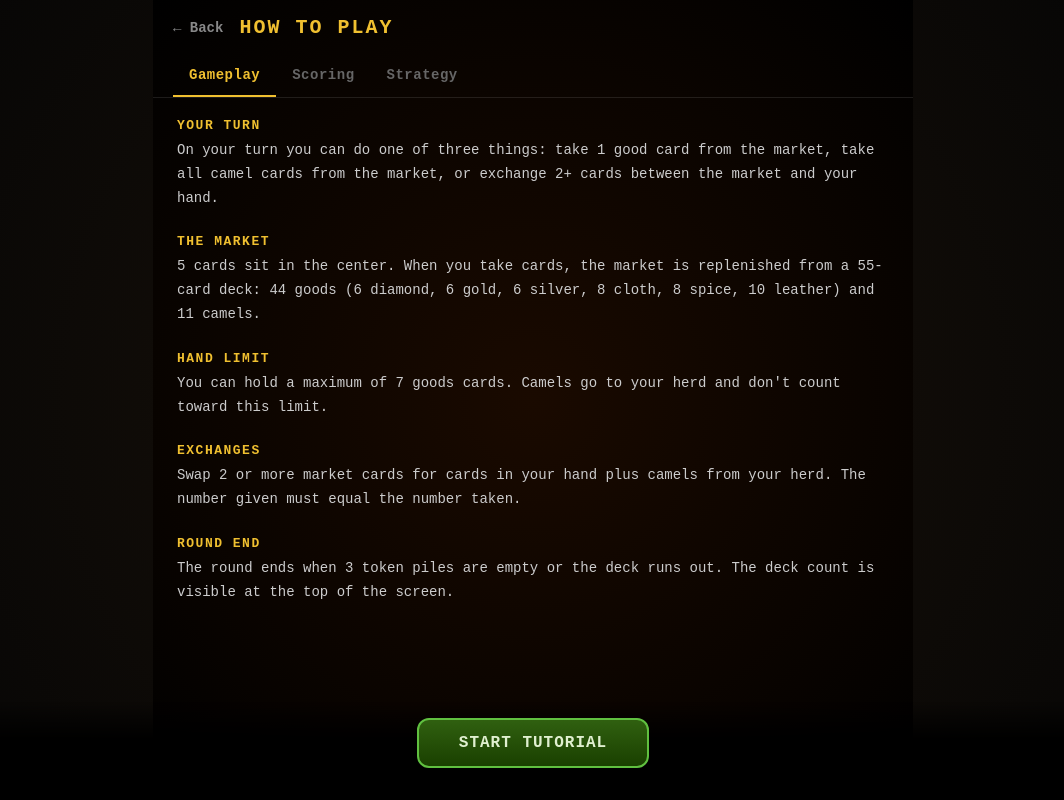
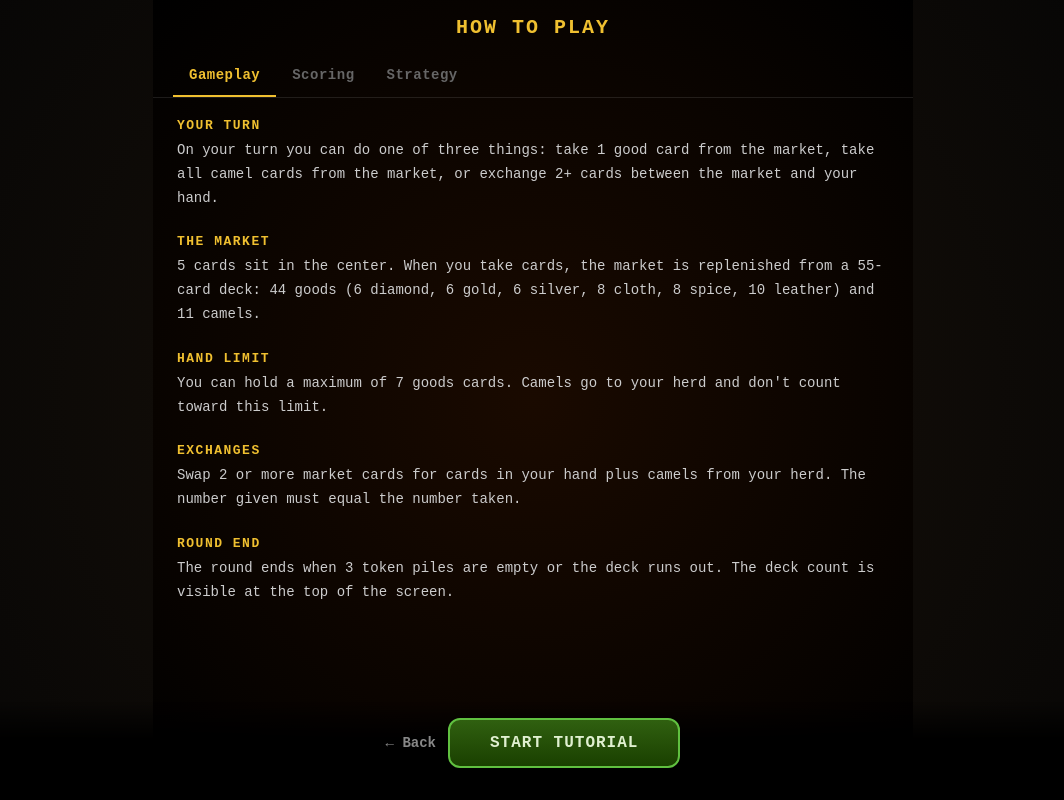
Before and after one commit to theonenonlyvj/vjaipur, a React (Vite) app: page /rules in a window 1280 px wide. Shown: the whole page, without its empty margins (107-1171 px from the left). Built offline with nearby package versions, Linux system fonts and the light colour scheme; no server answers; a web font is replaced by a local one.

Commit message:
style: move Back button next to Start Tutorial at bottom

```diff
--- a/src/screens/RulesScreen.tsx
+++ b/src/screens/RulesScreen.tsx
@@ -24,8 +24,7 @@ export function RulesScreen() {
       background: 'radial-gradient(circle at 50% 50%, #1a0a00 0%, #000000 100%)',
     }}>
       {/* Header */}
-      <div style={{ display: 'flex', alignItems: 'center', padding: '16px 20px', gap: 16 }}>
-        <button onClick={() => navigate('/')} style={backBtnStyle}>← Back</button>
+      <div style={{ display: 'flex', alignItems: 'center', justifyContent: 'center', padding: '16px 20px' }}>
         <h1 style={{ fontSize: 20, fontWeight: 900, color: '#f0c030', margin: 0, letterSpacing: 2 }}>HOW TO PLAY</h1>
       </div>
 
@@ -59,8 +58,11 @@ export function RulesScreen() {
         position: 'fixed', bottom: 0, left: 0, right: 0,
         padding: '16px 24px 32px',
         background: 'linear-gradient(transparent, #000 40%)',
-        display: 'flex', justifyContent: 'center',
+        display: 'flex', justifyContent: 'center', gap: 12, alignItems: 'center',
       }}>
+        <button onClick={() => navigate('/')} style={backBtnStyle}>
+          ← Back
+        </button>
         <button onClick={handleStartTutorial} style={tutorialBtnStyle}>
           Start Tutorial
         </button>
```
